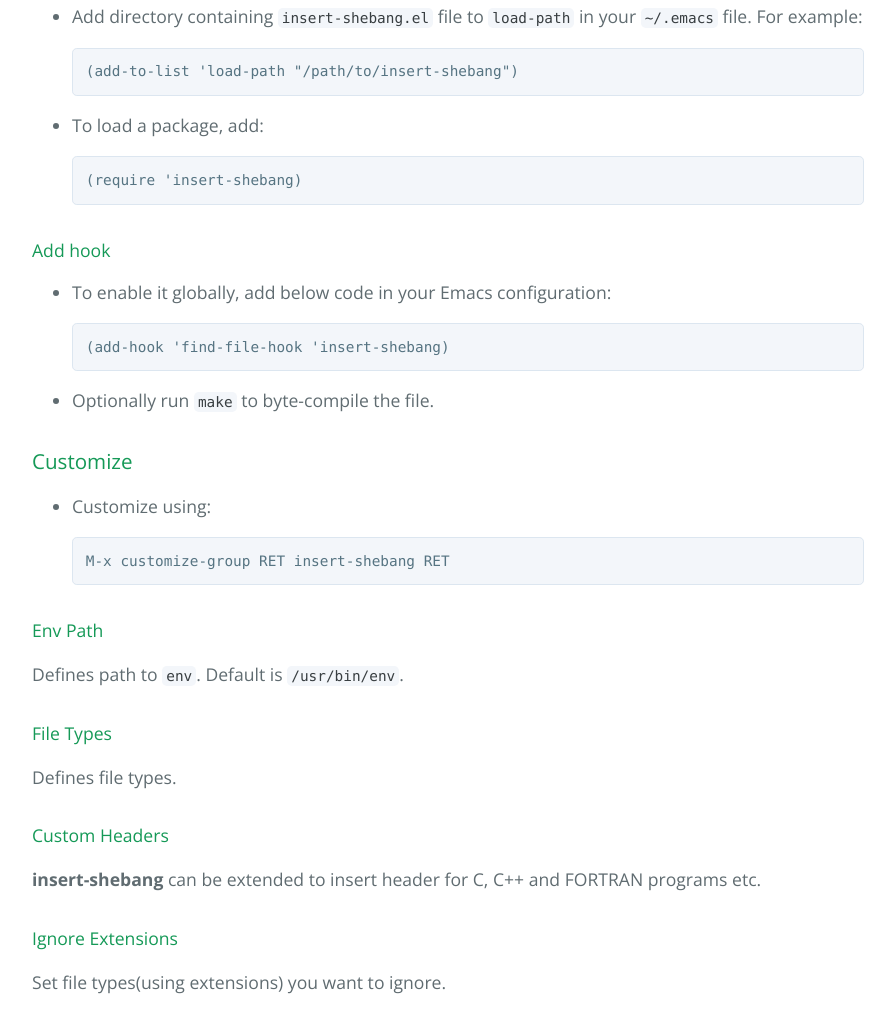
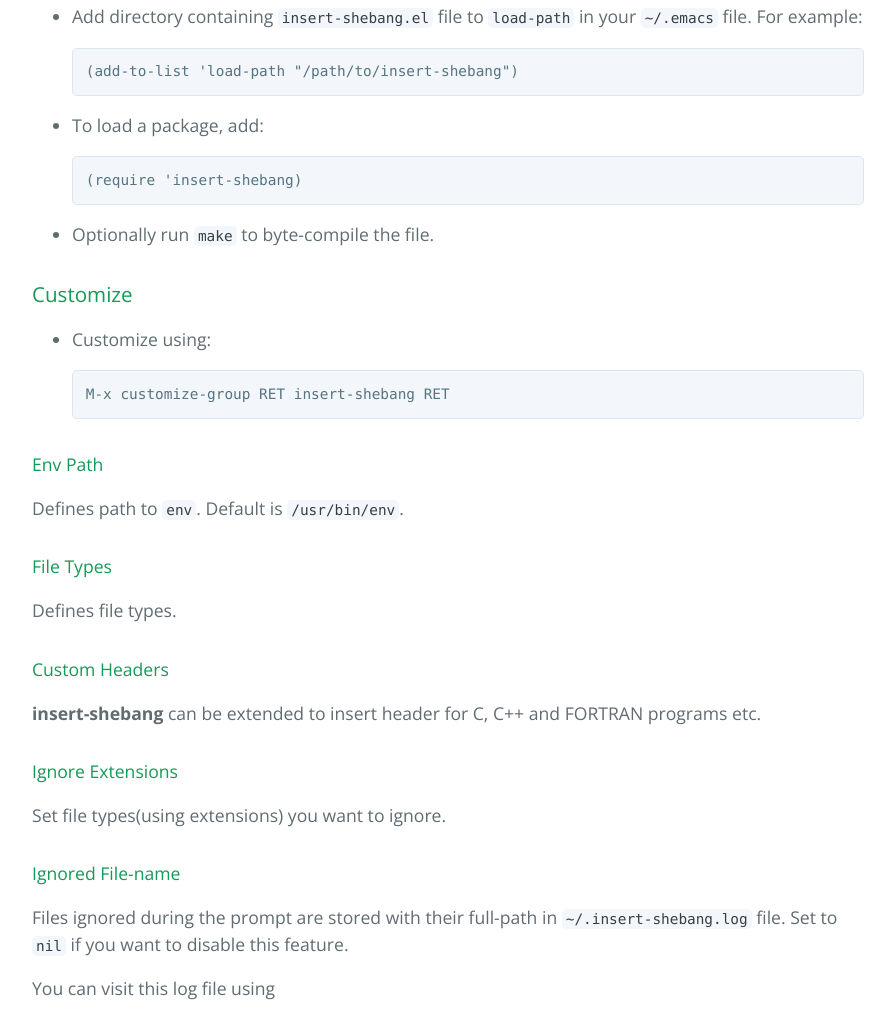
Before and after one commit to psachin/insert-shebang, a plain HTML site: page index.html in a window 1280 px wide. Shown: the part 1105-2121 px from the top of the page, without its empty margins (192-1087 px from the left). Drawn offline with nearby package versions, Linux system fonts and the light colour scheme.

```diff
--- a/index.html
+++ b/index.html
@@ -52,18 +52,6 @@ your <code>~/.emacs</code> file. For example:</p>
 <p>To load a package, add:</p>
 
 <pre><code>(require 'insert-shebang)
-</code></pre>
-</li>
-</ul>
-
-<h4>
-<a id="add-hook" class="anchor" href="#add-hook" aria-hidden="true"><span aria-hidden="true" class="octicon octicon-link"></span></a>Add hook</h4>
-
-<ul>
-<li>
-<p>To enable it globally, add below code in your Emacs configuration:</p>
-
-<pre><code>(add-hook 'find-file-hook 'insert-shebang)
 </code></pre>
 </li>
 <li><p>Optionally run <code>make</code> to byte-compile the file.</p></li>
```
Also changed, not shown: params.json (+7 -1 lines), stylesheets/github-light.css (+18 -10 lines).
